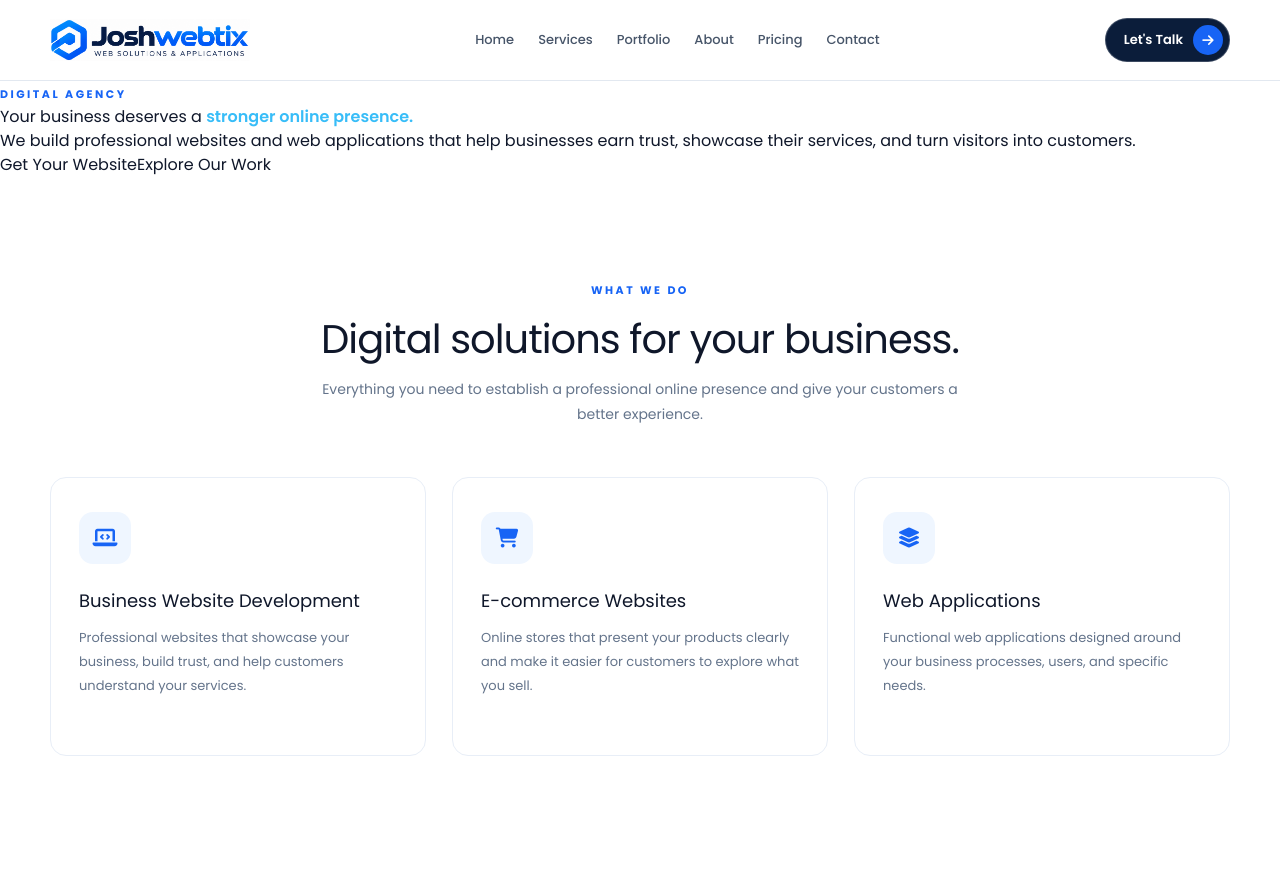
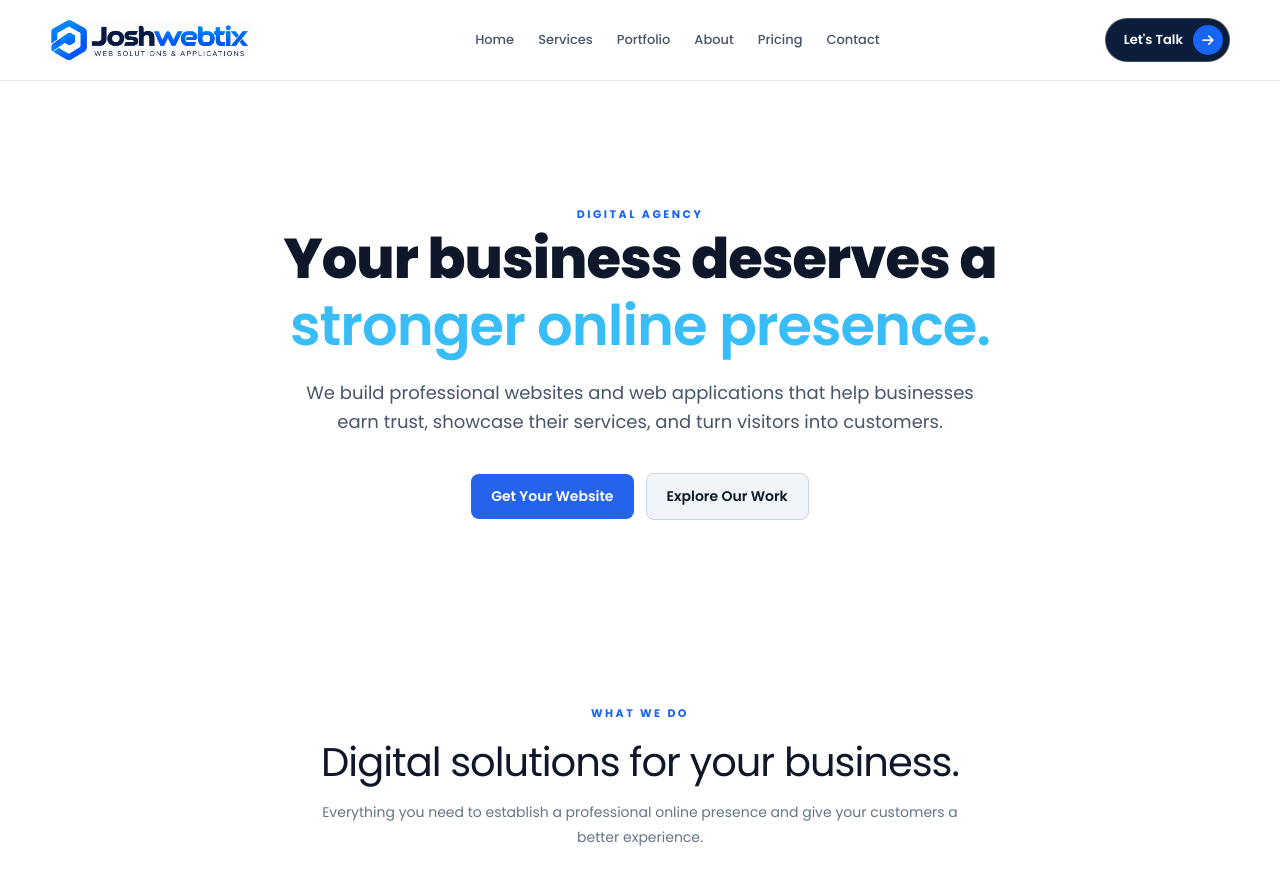
Before and after one commit to Joshwxb/joshwebtix, a React (Vite) app: page / in a window 1280 px wide. Shown: the top 884 px of the page. Built offline with nearby package versions, Linux system fonts and the light colour scheme.

Commit message:
Add hero section and button styles to App.css
Added styles for hero section and button components.

```diff
--- a/src/App.css
+++ b/src/App.css
@@ -1491,3 +1491,91 @@ body {
     grid-template-columns: 1fr;
   }
 }
+
+/* Hero Section Styles */
+.hero-section {
+  padding: 120px 24px 80px;
+  text-align: center;
+  max-width: 900px;
+  margin: 0 auto;
+}
+
+.hero-title {
+  font-size: clamp(32px, 5vw, 56px);
+  font-weight: 800;
+  line-height: 1.2;
+  letter-spacing: -1px;
+  color: #0f172a;
+  margin-bottom: 20px;
+}
+
+.hero-description {
+  font-size: clamp(15px, 2vw, 18px);
+  line-height: 1.6;
+  color: #475569;
+  max-width: 680px;
+  margin: 0 auto 36px;
+}
+
+/* Side-by-side Button Container */
+.hero-btn-group {
+  display: flex;
+  align-items: center;
+  justify-content: center;
+  gap: 12px;
+  flex-wrap: nowrap; /* Keeps buttons on the same row */
+}
+
+/* Primary Button Styling */
+.btn-primary {
+  background-color: #2563eb;
+  color: #ffffff;
+  padding: 12px 20px;
+  border-radius: 8px;
+  font-weight: 600;
+  font-size: 14px;
+  text-decoration: none;
+  transition: background-color 0.2s ease;
+  white-space: nowrap;
+}
+
+.btn-primary:hover {
+  background-color: #1d4ed8;
+}
+
+/* Secondary Button Styling */
+.btn-secondary {
+  background-color: #f1f5f9;
+  color: #0f172a;
+  padding: 12px 20px;
+  border-radius: 8px;
+  font-weight: 600;
+  font-size: 14px;
+  text-decoration: none;
+  border: 1px solid #cbd5e1;
+  transition: background-color 0.2s ease;
+  white-space: nowrap;
+}
+
+.btn-secondary:hover {
+  background-color: #e2e8f0;
+}
+
+/* Mobile Specific Responsiveness */
+@media (max-width: 600px) {
+  .hero-section {
+    padding: 90px 16px 50px;
+  }
+
+  .hero-btn-group {
+    gap: 8px;
+  }
+
+  .btn-primary,
+  .btn-secondary {
+    padding: 10px 14px;
+    font-size: 12.5px; /* Slightly smaller text for compact screens */
+    flex: 1; /* Distributes width evenly on smaller screens */
+    text-align: center;
+  }
+}
```
